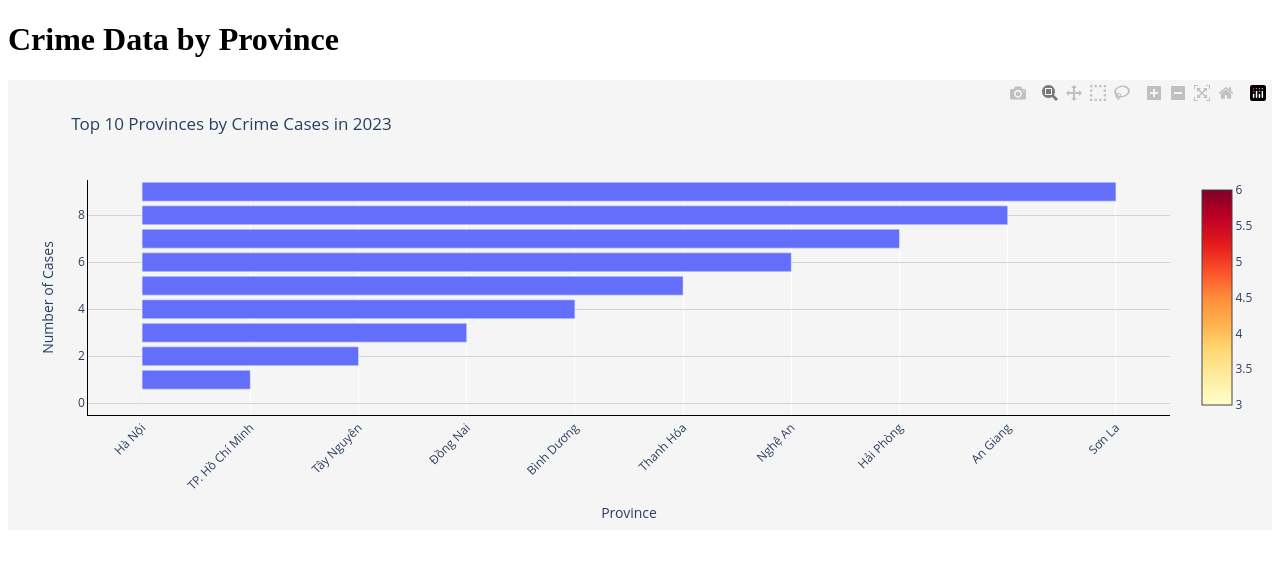
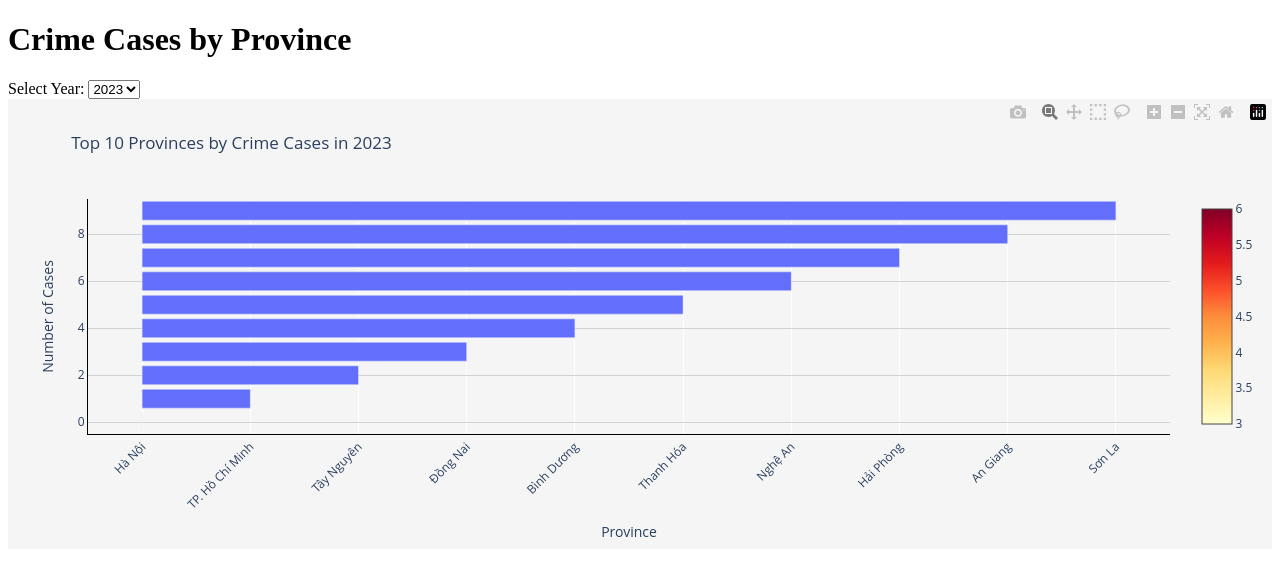
Before and after one commit to pato24193/flask_vietnam_visualization, a Flask app: page /crime_chart in a window 1280 px wide. Shown: the top 576 px of the page. Run offline with Flask 3, Linux system fonts and the light colour scheme; data comes from the database, SQL or seed files in the repository; some libraries are stand-ins or nearby versions.

Commit message:
drop down list update for hinh1

```diff
--- a/app.py
+++ b/app.py
@@ -1,7 +1,6 @@
 import json
-
 import plotly.utils
-from flask import Flask, render_template
+from flask import Flask, render_template, request
 import sqlite3
 import pandas as pd
 import plotly.graph_objects as go
@@ -65,11 +64,15 @@
 #     return render_template('population_chart_wc.html')
 # ################# Minh: comment out un-used code
 
-def get_crime_data():
+def get_crime_data(year):
+    # Connect to the database
     conn = sqlite3.connect(Config.DB_NAME)
     cursor = conn.cursor()
-    cursor.execute('''SELECT province, cases FROM crimes''')
+
+    # Fetch data for the selected year
+    cursor.execute('''SELECT province, cases FROM crimes WHERE year = ?''', (year,))
     data = cursor.fetchall()
+
     # Creating DataFrame
     df = pd.DataFrame(data, columns=['province', 'cases'])
 
@@ -78,21 +81,21 @@
 
     # Sort values by 'cases' and take the top 10
     df_sorted = df.sort_values(by='cases', ascending=False).head(10)
-    # print(df_sorted)
+
     # Customize bar chart with colors and labels
     fig = go.Figure([go.Bar(
         x=df_sorted['province'],
         y=df_sorted['cases'],
         marker=dict(
             color=df_sorted['cases'],  # Coloring bars based on the values
-            colorscale='YlOrRd',  # Choose a color scale, e.g., 'Viridis', 'Bluered', 'Cividis', etc.
+            colorscale='YlOrRd',  # Choose a color scale
             showscale=True  # Show color scale on the side
         )
     )])
 
     # Update layout for better appearance
     fig.update_layout(
-        title='Top 10 Provinces by Crime Cases in 2023',
+        title=f'Top 10 Provinces by Crime Cases in {year}',
         xaxis_title='Province',
         yaxis_title='Number of Cases',
         xaxis_tickangle=-45,  # Rotate x-axis labels for better readability
@@ -100,20 +103,19 @@
             showline=True,
             showgrid=True,
             gridcolor='lightgray',
-            tickformat='digits',
-            linecolor='black',  # Set line color for y-axis
-            linewidth=0.5
+            linecolor='black',
+            linewidth=1
         ),
         xaxis=dict(
             showline=True,
-            linecolor='black',  # Set line color for y-axis
+            linecolor='black',
             linewidth=1
         ),
-        plot_bgcolor='rgba(0,0,0,0)',  # Set the plot background to transparent
-        paper_bgcolor='rgba(245,245,245,245)',  # Set the page background to transparent
+        plot_bgcolor='rgba(0,0,0,0)',  # Transparent background
+        paper_bgcolor='rgba(245,245,245,245)',  # Transparent page background
     )
 
-    # Convert plotly figure to JSON for rendering
+    # Convert Plotly figure to JSON for rendering
     graph_json = json.dumps(fig, cls=plotly.utils.PlotlyJSONEncoder)
 
     # Close database connection
@@ -123,11 +125,29 @@
     return graph_json
 
 
-# Route để hiển thị labor force theo line chart
+# Route to display the crime chart
 @app.route('/crime_chart')
 def crime_chart():
-    graph_json = get_crime_data()  # Lấy dữ liệu từ SQLite
-    return render_template('crime_chart.html', graph_json=graph_json)
+    # Fetch available years from the database
+    conn = sqlite3.connect(Config.DB_NAME)
+    cursor = conn.cursor()
+    cursor.execute('''SELECT DISTINCT year FROM crimes ORDER BY year''')
+    years = [row[0] for row in cursor.fetchall()]
+    conn.close()
+
+    # Render the template with the available years and an initial graph for the most recent year
+    initial_year = years[-1]  # Assume the most recent year is the last one in the list
+    graph_json = get_crime_data(initial_year)  # Initial graph for the most recent year
+    return render_template('crime_chart.html', years=years, graph_json=graph_json, selected_year=initial_year)
+
+
+@app.route('/update_crime_chart', methods=['POST'])
+def update_crime_chart():
+    # Get the selected year from the dropdown
+    selected_year = request.form.get('year')
+    # Get the updated graph data for the selected year
+    graph_json = get_crime_data(selected_year)
+    return graph_json
 
 def get_medical_data():
     conn = sqlite3.connect(Config.DB_NAME)
--- a/templates/crime_chart.html
+++ b/templates/crime_chart.html
@@ -3,18 +3,46 @@
 <head>
     <meta charset="UTF-8">
     <meta name="viewport" content="width=device-width, initial-scale=1.0">
-    <title>Crime Bar Chart</title>
+    <title>Crime Cases by Province</title>
+    <!-- Include Plotly.js -->
     <script src="https://cdn.plot.ly/plotly-latest.min.js"></script>
+    <!-- Include jQuery -->
+    <script src="https://code.jquery.com/jquery-3.6.0.min.js"></script>
 </head>
 <body>
+    <h1>Crime Cases by Province</h1>
 
-    <h1>Crime Data by Province</h1>
-    <div id="graph"></div>
+    <!-- Dropdown to select year -->
+    <label for="year">Select Year:</label>
+    <select id="year" name="year" onchange="updateGraph()">
+        {% for year in years %}
+            <option value="{{ year }}" {% if year == selected_year %}selected{% endif %}>{{ year }}</option>
+        {% endfor %}
+    </select>
+
+    <!-- Div to render the Plotly graph -->
+    <div id="bar-chart"></div>
 
     <script type="text/javascript">
-        var graph_data = {{ graph_json | safe }};
-        Plotly.newPlot('graph', graph_data.data, graph_data.layout);
+        // Initial graph data from Flask
+        var graphJSON = {{ graph_json | safe }};
+
+        // Function to update the graph based on selected year
+        function updateGraph() {
+            var selectedYear = $('#year').val();
+            $.ajax({
+                type: 'POST',
+                url: '/update_crime_chart',
+                data: { year: selectedYear },
+                success: function(updatedGraphJSON) {
+                    // Render the updated graph
+                    Plotly.newPlot('bar-chart', updatedGraphJSON.data, updatedGraphJSON.layout);
+                }
+            });
+        }
+
+        // Render the initial graph
+        Plotly.newPlot('bar-chart', graphJSON.data, graphJSON.layout);
     </script>
-
 </body>
 </html>
```
